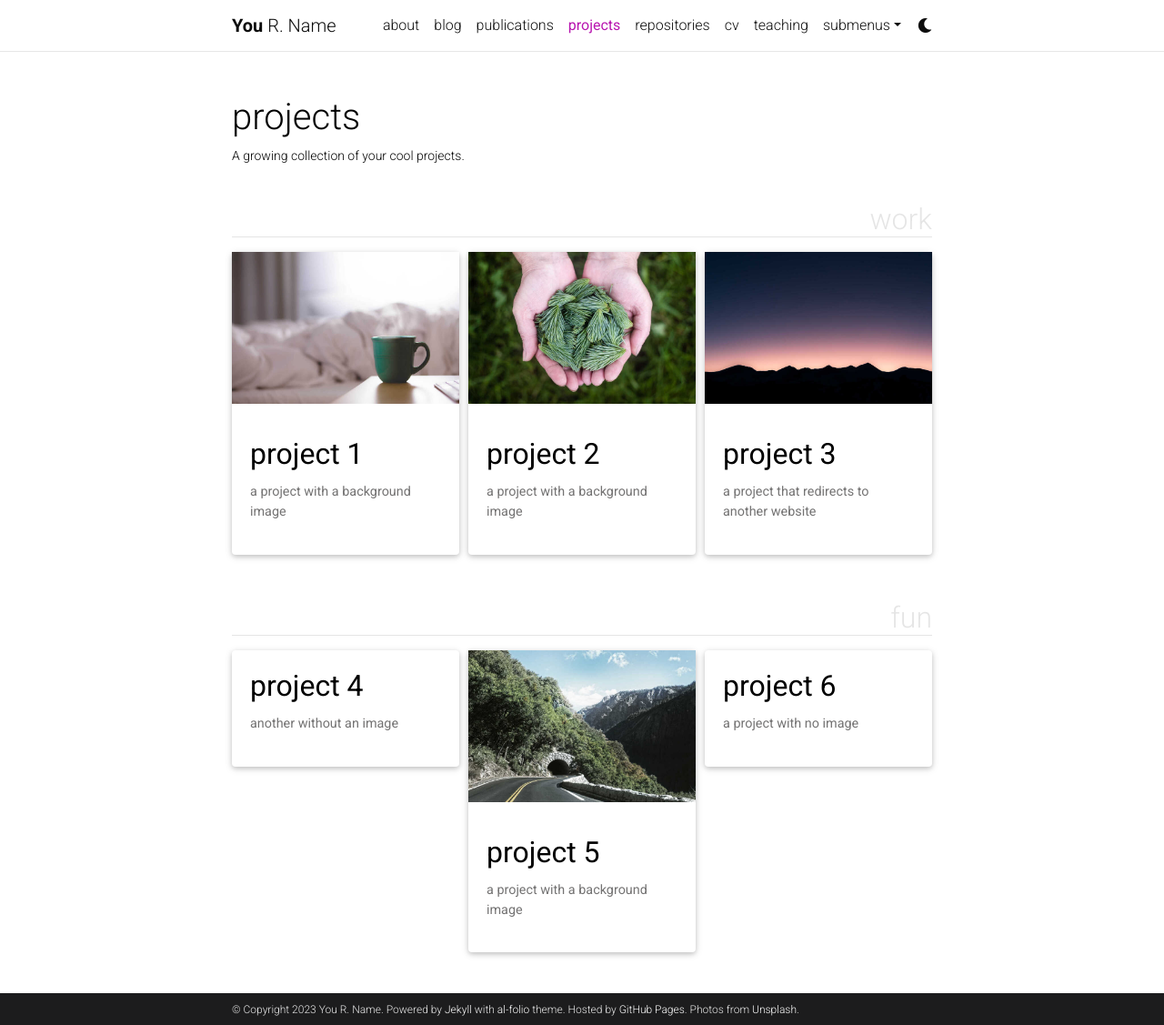
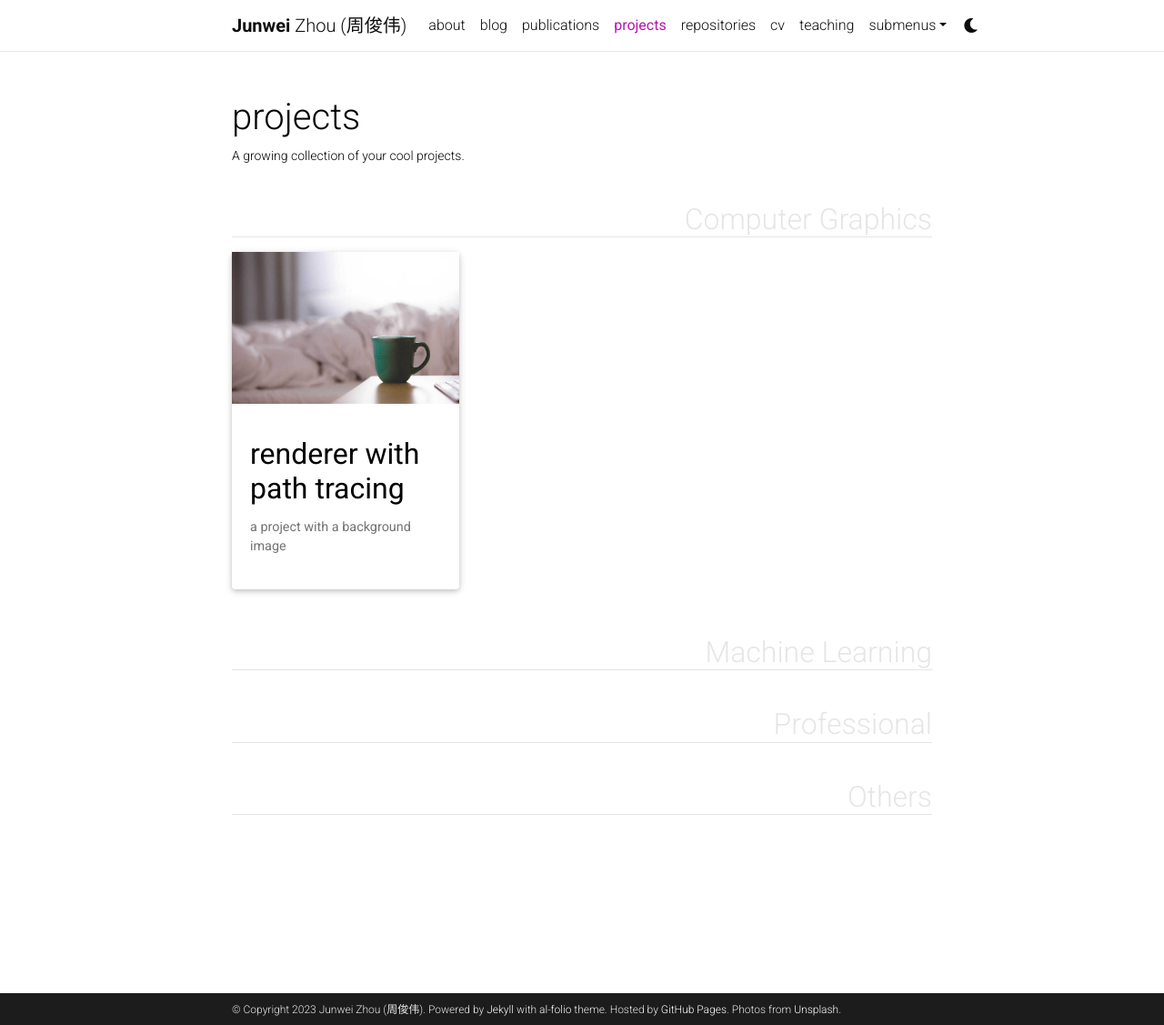
Before and after one commit to zjw49246/personal_website, a Jekyll site: the page built from _pages/projects.md, in a window 1280 px wide and 1127 px high. Shown: the whole window at 91% size. Built offline with Jekyll 4.4.1, drawn with Linux system fonts in a browser that asks for light colours; full-size pictures stand in for the smaller copies a plugin makes; comment, search, counter and statistics services are not loaded; a style sheet for code colours, icons or effects is not loaded.

Commit message:
added basic info

````diff
--- a/_config.yml
+++ b/_config.yml
@@ -3,10 +3,10 @@
 # -----------------------------------------------------------------------------
 
 title: blank # the website title (if blank, full name will be used instead)
-first_name: You
-middle_name: R.
-last_name: Name
-email: you@example.com
+first_name: Junwei
+middle_name: Zhou
+last_name: (周俊伟)
+email: zhoujw@umich.edu
 description: > # the ">" symbol means to ignore newlines until "footer_text:"
   A simple, whitespace theme for academics. Based on [*folio](https://github.com/bogoli/-folio) design.
 footer_text: >
@@ -41,7 +41,7 @@
 # will use title and url fields
 # Take a look to https://github.com/jekyll/jekyll-feed for more customization
 
-rss_icon: true
+rss_icon: false
 
 # -----------------------------------------------------------------------------
 # Layout
@@ -251,8 +251,8 @@
 
 scholar:
 
-  last_name: [Einstein]
-  first_name: [Albert, A.]
+  last_name: [Zhou]
+  first_name: [Junwei]
 
   style: apa
   locale: en
--- a/_pages/projects.md
+++ b/_pages/projects.md
@@ -5,7 +5,7 @@
 description: A growing collection of your cool projects.
 nav: true
 nav_order: 2
-display_categories: [work, fun]
+display_categories: [Computer Graphics, Machine Learning, Professional, Others]
 horizontal: false
 ---
 
--- /dev/null
+++ b/_projects/1_project copy.md
@@ -0,0 +1,80 @@
+---
+layout: page
+title: Renderer with Path Tracing
+description: a project with a background image
+img: assets/img/12.jpg
+importance: 1
+category: Computer Graphics
+---
+
+Every project has a beautiful feature showcase page.
+It's easy to include images in a flexible 3-column grid format.
+Make your photos 1/3, 2/3, or full width.
+
+To give your project a background in the portfolio page, just add the img tag to the front matter like so:
+
+    ---
+    layout: page
+    title: project
+    description: a project with a background image
+    img: /assets/img/12.jpg
+    ---
+
+<div class="row">
+    <div class="col-sm mt-3 mt-md-0">
+        {% include figure.html path="assets/img/1.jpg" title="example image" class="img-fluid rounded z-depth-1" %}
+    </div>
+    <div class="col-sm mt-3 mt-md-0">
+        {% include figure.html path="assets/img/3.jpg" title="example image" class="img-fluid rounded z-depth-1" %}
+    </div>
+    <div class="col-sm mt-3 mt-md-0">
+        {% include figure.html path="assets/img/5.jpg" title="example image" class="img-fluid rounded z-depth-1" %}
+    </div>
+</div>
+<div class="caption">
+    Caption photos easily. On the left, a road goes through a tunnel. Middle, leaves artistically fall in a hipster photoshoot. Right, in another hipster photoshoot, a lumberjack grasps a handful of pine needles.
+</div>
+<div class="row">
+    <div class="col-sm mt-3 mt-md-0">
+        {% include figure.html path="assets/img/5.jpg" title="example image" class="img-fluid rounded z-depth-1" %}
+    </div>
+</div>
+<div class="caption">
+    This image can also have a caption. It's like magic.
+</div>
+
+You can also put regular text between your rows of images.
+Say you wanted to write a little bit about your project before you posted the rest of the images.
+You describe how you toiled, sweated, *bled* for your project, and then... you reveal its glory in the next row of images.
+
+
+<div class="row justify-content-sm-center">
+    <div class="col-sm-8 mt-3 mt-md-0">
+        {% include figure.html path="assets/img/6.jpg" title="example image" class="img-fluid rounded z-depth-1" %}
+    </div>
+    <div class="col-sm-4 mt-3 mt-md-0">
+        {% include figure.html path="assets/img/11.jpg" title="example image" class="img-fluid rounded z-depth-1" %}
+    </div>
+</div>
+<div class="caption">
+    You can also have artistically styled 2/3 + 1/3 images, like these.
+</div>
+
+
+The code is simple.
+Just wrap your images with `<div class="col-sm">` and place them inside `<div class="row">` (read more about the <a href="https://getbootstrap.com/docs/4.4/layout/grid/">Bootstrap Grid</a> system).
+To make images responsive, add `img-fluid` class to each; for rounded corners and shadows use `rounded` and `z-depth-1` classes.
+Here's the code for the last row of images above:
+
+{% raw %}
+```html
+<div class="row justify-content-sm-center">
+    <div class="col-sm-8 mt-3 mt-md-0">
+        {% include figure.html path="assets/img/6.jpg" title="example image" class="img-fluid rounded z-depth-1" %}
+    </div>
+    <div class="col-sm-4 mt-3 mt-md-0">
+        {% include figure.html path="assets/img/11.jpg" title="example image" class="img-fluid rounded z-depth-1" %}
+    </div>
+</div>
+```
+{% endraw %}
````
Also changed, not shown: _bibliography/papers.bib (+18 -81 lines), _pages/about.md (+2 -5 lines), _pages/publications.md (+2 -2 lines), assets/img/publication_preview/seis_wave.gif (added), assets/img/self_photo.jpg (added), 1 other file.
